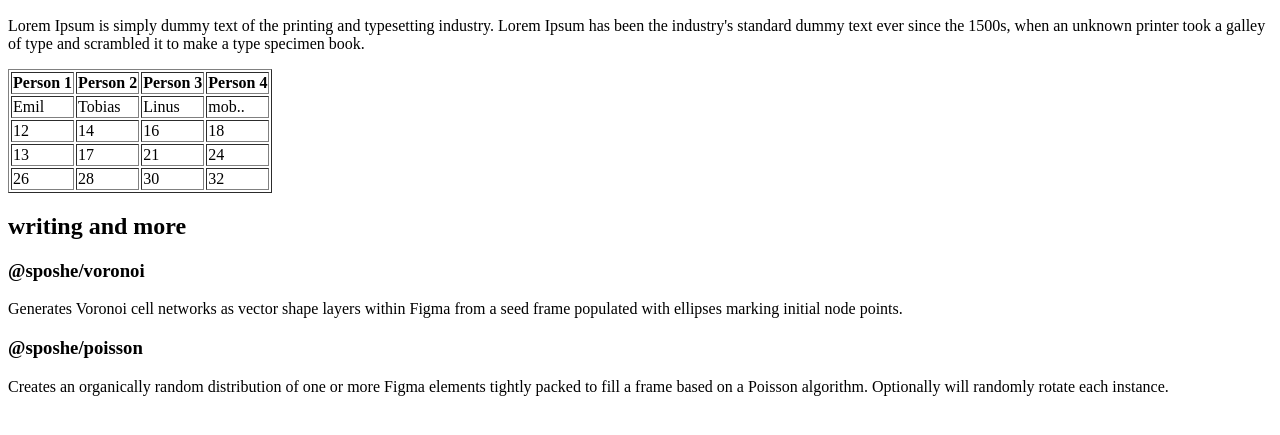
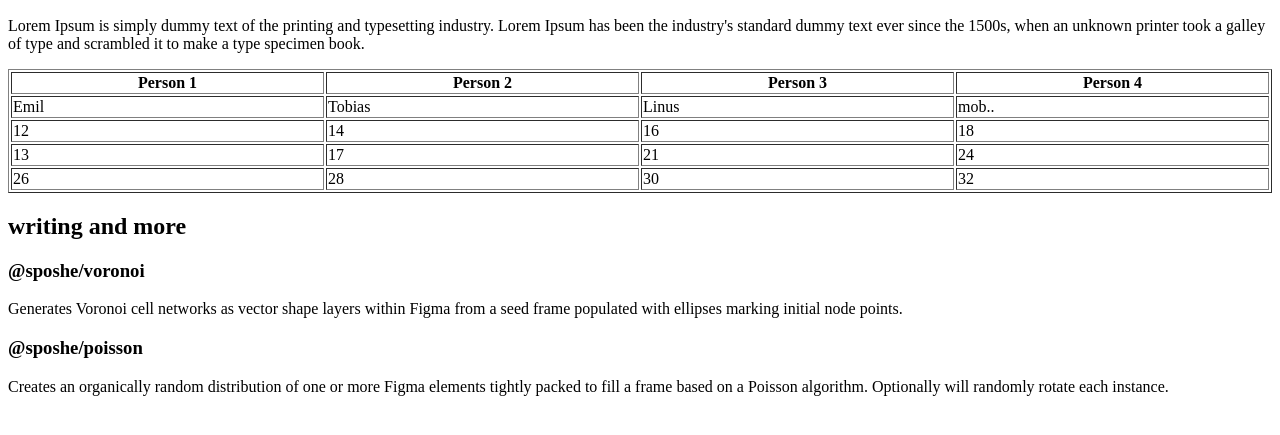
Before and after one commit to acabbgdc/table4, a plain HTML site: page index.html in a window 1280 px wide. Shown: the part 349-784 px from the top of the page. Drawn offline with Linux system fonts and the light colour scheme.

Commit message:
Update index.html

```diff
--- a/index.html
+++ b/index.html
@@ -9,7 +9,7 @@
 <h1>Lorem Ipsum is simply a dummy text of the printing</h1>
 <img src="img1.jpg" width="266" height="266" alt="A modern smartphone displaying the time '20:48' on a colorful screen with a swipe-up unlock message, resting on a vibrant red surface.">
 <p>Lorem Ipsum is simply dummy text of the printing and typesetting industry. Lorem Ipsum has been the industry's standard dummy text ever since the 1500s, when an unknown printer took a galley of type and scrambled it to make a type specimen book.</p>
-<table border="1">
+<table border="1" width="100%">
 <thead>
 <th>Person 1</th>
 <th>Person 2</th>
```
